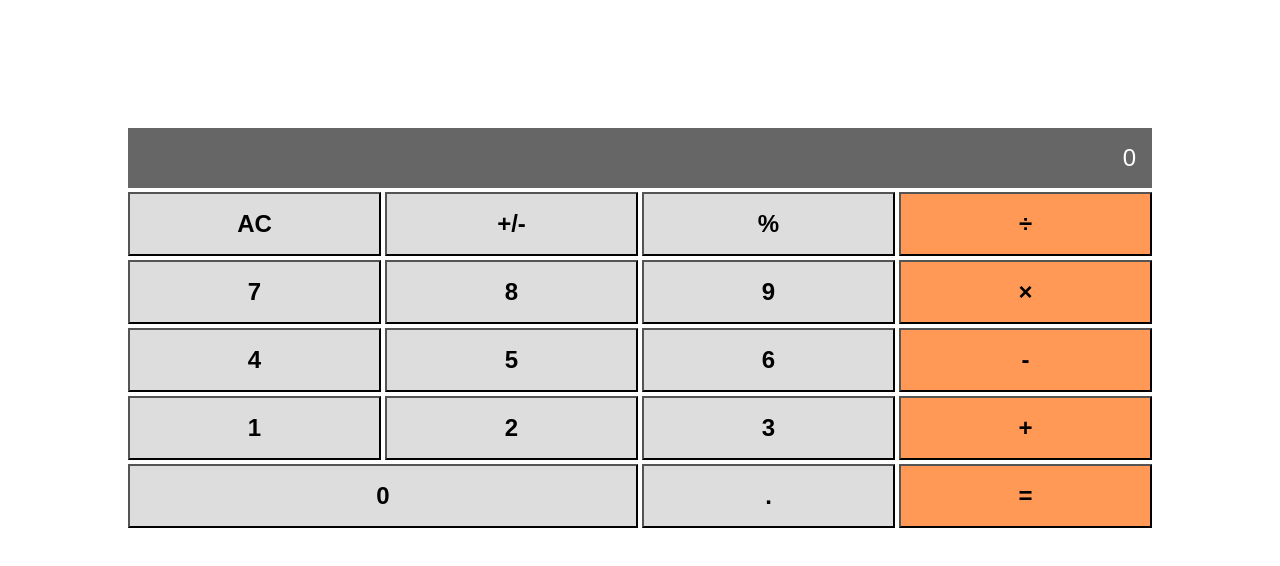
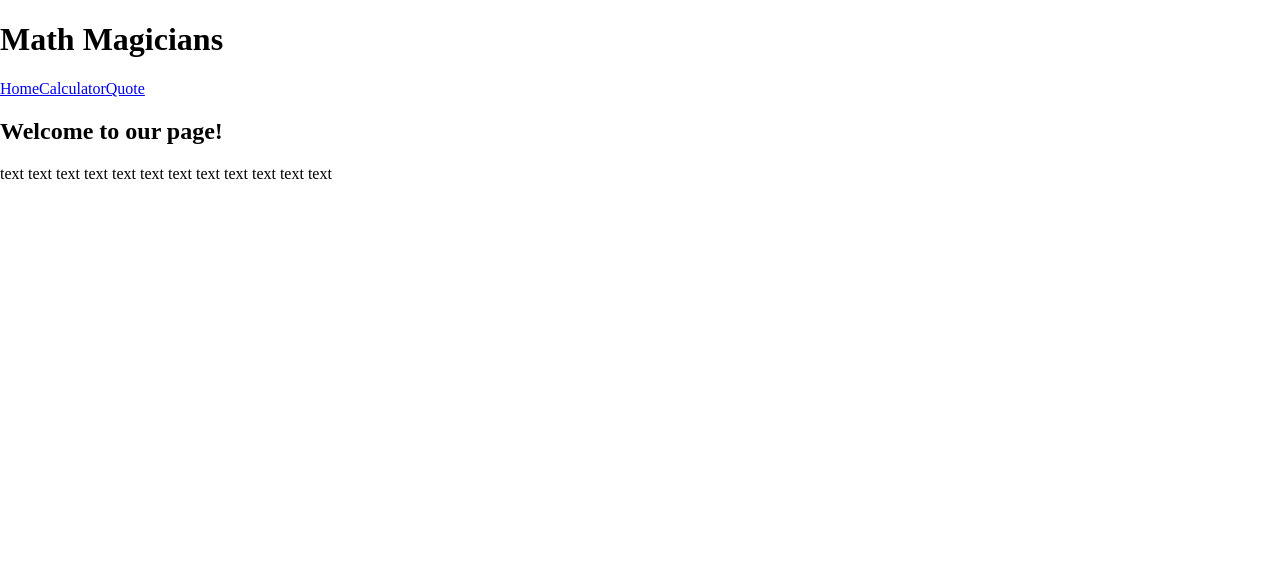
Before and after one commit to ryxtor/math-magicians, a React (Create React App) app: page / in a window 1280 px wide. Shown: the top 566 px of the page. Built offline with nearby package versions, Linux system fonts and the light colour scheme.

Commit message:
Add Header.js and Home.js to work with router

```diff
--- a/package.json
+++ b/package.json
@@ -1,7 +1,7 @@
 {
   "name": "math-magicians",
   "version": "0.1.0",
-  "homepage":"https://ryxtor.github.io/math-magicians/",
+  "homepage": "https://ryxtor.github.io/math-magicians/",
   "private": true,
   "dependencies": {
     "@testing-library/jest-dom": "^5.16.2",
@@ -10,6 +10,7 @@
     "big.js": "^6.1.1",
     "react": "^17.0.2",
     "react-dom": "^17.0.2",
+    "react-router-dom": "^6.2.2",
     "react-scripts": "5.0.0",
     "web-vitals": "^2.1.4"
   },
--- a/src/App.js
+++ b/src/App.js
@@ -1,6 +1,8 @@
 import React from 'react';
+import { Routes, Route } from 'react-router-dom';
 import './App.css';
 import Calculator from './components/Calculator';
+import Home from './components/Home';
 
 export default class App extends React.Component {
   constructor(props) {
@@ -10,7 +12,10 @@ export default class App extends React.Component {
 
   render() {
     return (
-      <Calculator />
+      <Routes>
+        <Route path="/" element={<Home />} />
+        <Route path="/calculator" element={<Calculator />} />
+      </Routes>
     );
   }
 }
--- /dev/null
+++ b/src/components/Header.js
@@ -0,0 +1,14 @@
+import { Link } from 'react-router-dom';
+
+const Header = () => (
+  <header>
+    <h1>Math Magicians</h1>
+    <nav>
+      <Link to="/">Home</Link>
+      <Link to="calculator">Calculator</Link>
+      <Link to="quote">Quote</Link>
+    </nav>
+  </header>
+);
+
+export default Header;
--- /dev/null
+++ b/src/components/Home.js
@@ -0,0 +1,9 @@
+const Home = () => (
+  <div className="home-container">
+    <h2>Welcome to our page!</h2>
+    <p>text text text text text text text text text text text text </p>
+  </div>
+
+);
+
+export default Home;
--- a/src/index.js
+++ b/src/index.js
@@ -1,12 +1,17 @@
 import React from 'react';
 import ReactDOM from 'react-dom';
 import './index.css';
+import { BrowserRouter } from 'react-router-dom';
 import App from './App';
+import Header from './components/Header';
 import reportWebVitals from './reportWebVitals';
 
 ReactDOM.render(
   <React.StrictMode>
-    <App />
+    <BrowserRouter>
+      <Header />
+      <App />
+    </BrowserRouter>
   </React.StrictMode>,
   document.getElementById('root'),
 );
```
Also changed, not shown: 1 other file (tests, documents, lock files or other folders).
